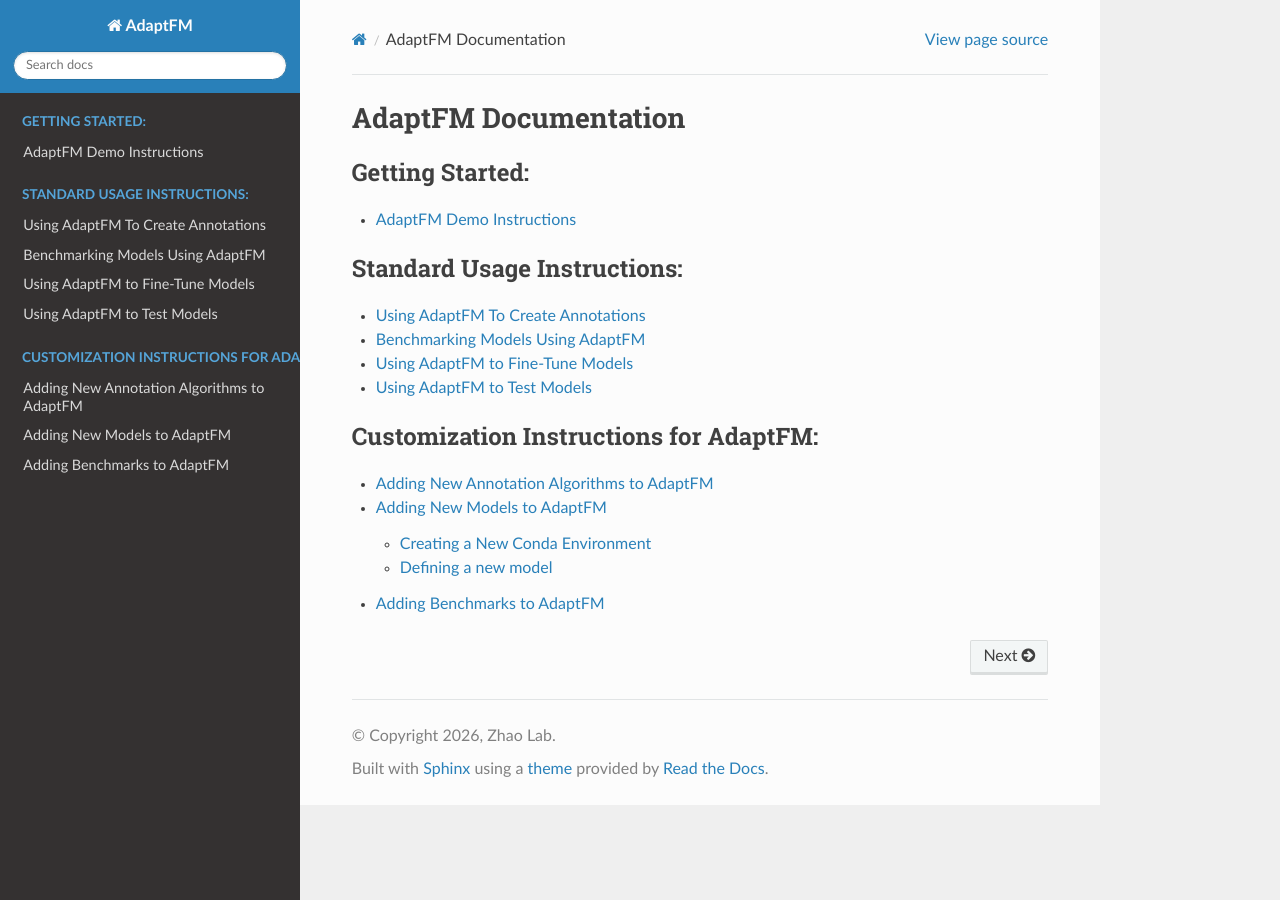
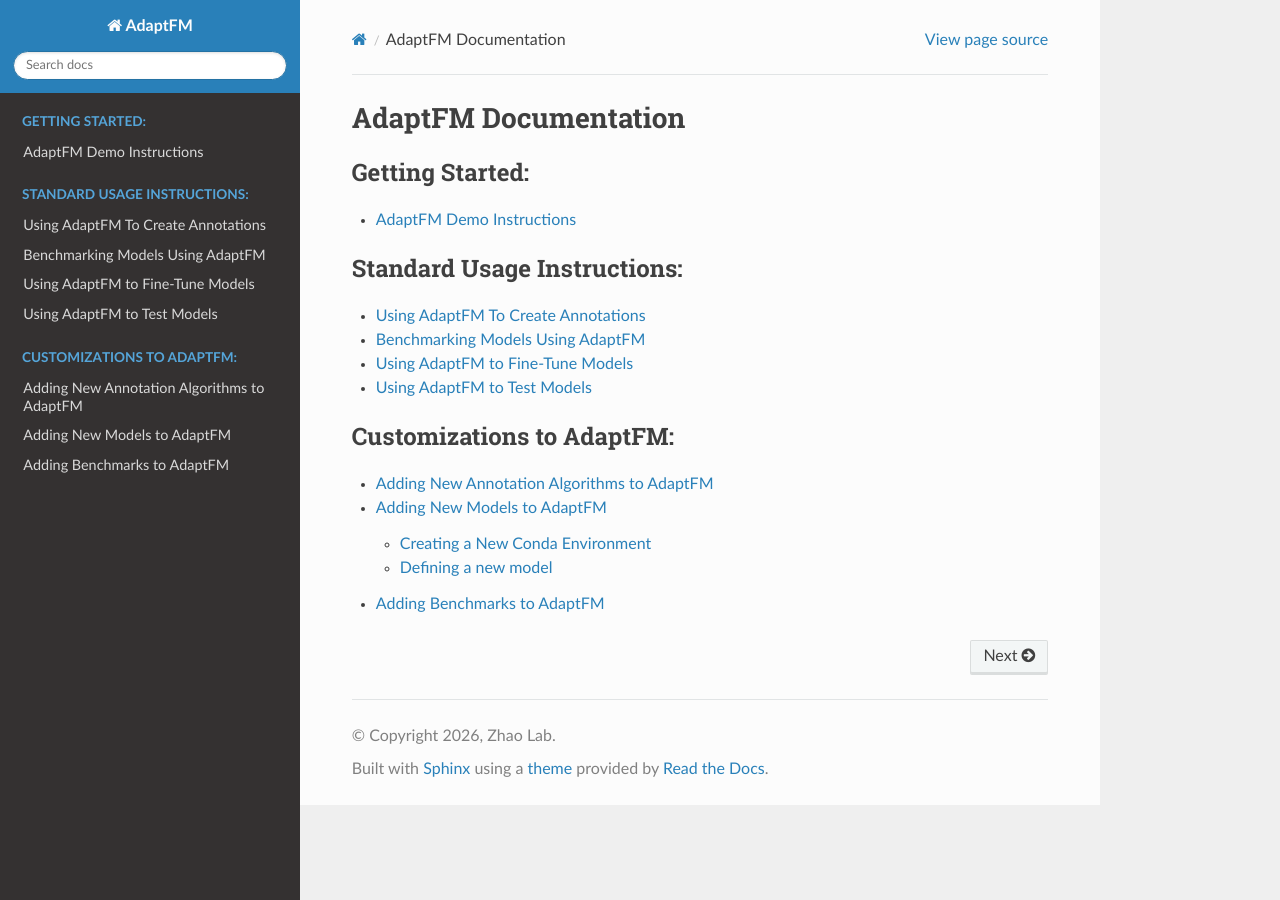
Before and after one commit to Zhao-Lab-UW-DHO/AdaptFM, a Sphinx documentation site: the page built from docs/index.rst, in a window 1280 px wide. Built offline with Sphinx 7.4.7 and the Read the Docs theme 3.1.0, drawn with Linux system fonts in a browser that asks for light colours; pages that are not in the unit, such as notebooks, are missing from menus.

Commit message:
Change customizations text to prevent truncation

```diff
--- a/docs/index.rst
+++ b/docs/index.rst
@@ -23,7 +23,7 @@ AdaptFM Documentation
 
 .. toctree::
    :maxdepth: 2
-   :caption: Customization Instructions for AdaptFM:
+   :caption: Customizations to AdaptFM:
 
    Customizations/customizations-main
    Customizations/Adding-Annotation-algorithms
```
